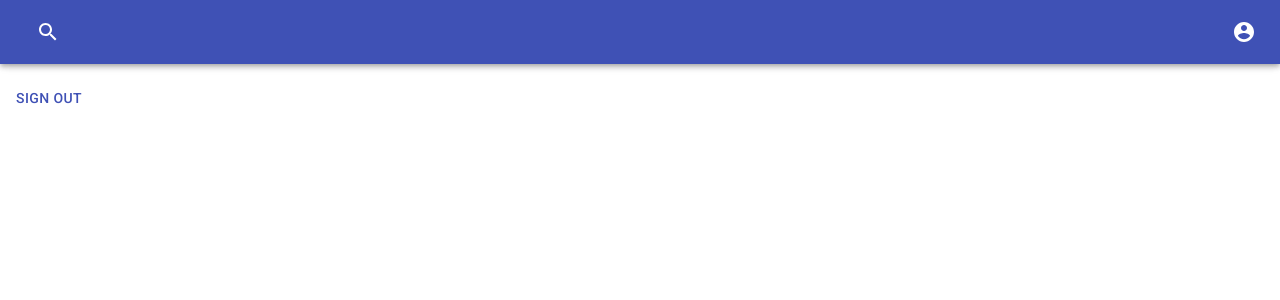
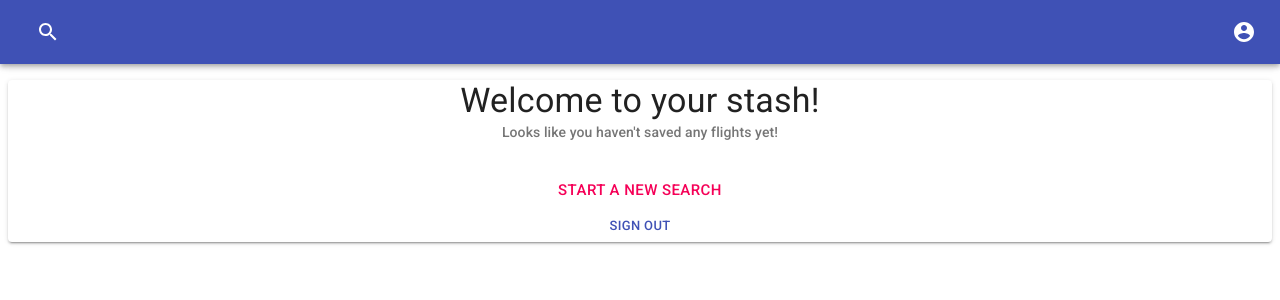
Before and after one commit to zacsolo/Flight_App, a React (Create React App) app in the folder flight_app_client/: page /user in a window 1280 px wide. Shown: the top 300 px of the page. Built offline with nearby package versions, Linux system fonts and the light colour scheme; sample sign-in values are in the browser's storage.

Commit message:
Adding and removing Flights to user. Profile  btns

```diff
--- a/flight_app_client/src/App.css
+++ b/flight_app_client/src/App.css
@@ -8,38 +8,3 @@
   padding-top: 30px;
   margin: 0;
 }
-
-.App-logo {
-  height: 40vmin;
-  pointer-events: none;
-}
-
-@media (prefers-reduced-motion: no-preference) {
-  .App-logo {
-    animation: App-logo-spin infinite 20s linear;
-  }
-}
-
-.App-header {
-  background-color: #282c34;
-  min-height: 100vh;
-  display: flex;
-  flex-direction: column;
-  align-items: center;
-  justify-content: center;
-  font-size: calc(10px + 2vmin);
-  color: white;
-}
-
-.App-link {
-  color: #61dafb;
-}
-
-@keyframes App-logo-spin {
-  from {
-    transform: rotate(0deg);
-  }
-  to {
-    transform: rotate(360deg);
-  }
-}
--- a/flight_app_client/src/App.js
+++ b/flight_app_client/src/App.js
@@ -1,17 +1,45 @@
-import React, { useContext } from 'react';
+import React, { useContext, useEffect } from 'react';
 import './App.css';
 import Home from './pages/Home';
 import ProfilePage from './pages/ProfilePage';
 import LoginPage from './pages/LoginPage';
 import NavBar from './components/NavBar';
-import { BrowserRouter, Switch, Route, Redirect } from 'react-router-dom';
+import {
+  BrowserRouter,
+  Switch,
+  Route,
+  Redirect,
+  useHistory,
+} from 'react-router-dom';
 import SignUpPage from './pages/SignUpPage';
 import { GlobalSearchStateContext } from './utils/context';
+import { useQuery } from '@apollo/client';
+import { GET_USER } from './gql/UserMutations';
+import { useApolloClient } from '@apollo/client';
 
 function App() {
-  const { isLoggedIn } = useContext(GlobalSearchStateContext);
+  const client = useApolloClient();
+  const history = useHistory();
+  const { isLoggedIn, setIsLoggedIn, setFirstSearch } = useContext(
+    GlobalSearchStateContext
+  );
+  const { error } = useQuery(GET_USER);
   console.log('LOCAL STORAGE:', localStorage);
   console.log('LOG IN STATUS:', isLoggedIn);
+
+  useEffect(() => {
+    if (error) {
+      client
+        .resetStore()
+        .then(() => {
+          localStorage.clear();
+          setFirstSearch(true);
+          setIsLoggedIn(false);
+          history.push('/search');
+        })
+        .catch((error) => console.log(error));
+    }
+  }, [error]);
 
   return (
     <BrowserRouter>
--- a/flight_app_client/src/components/FlightDisplayCard.js
+++ b/flight_app_client/src/components/FlightDisplayCard.js
@@ -28,6 +28,8 @@ export default function FlightDisplayCard({
     inboundDestination,
     cityName,
   },
+  saved,
+  removeSingleFlight,
 }) {
   const flight = {
     price,
@@ -42,6 +44,7 @@ export default function FlightDisplayCard({
     inboundDestination,
     cityName,
   };
+  console.log(saved);
   return (
     <>
       {returnDate ? (
@@ -75,7 +78,11 @@ export default function FlightDisplayCard({
               <Button color='primary' startIcon={<ShoppingCartOutlinedIcon />}>
                 Buy
               </Button>
-              <SaveFlightButton flight={flight} />
+              <SaveFlightButton
+                flight={flight}
+                saved={saved}
+                removeSingleFlight={removeSingleFlight}
+              />
               {/* <Button
                 color='secondary'
                 startIcon={<FavoriteBorderOutlinedIcon />}>
@@ -193,7 +200,11 @@ export default function FlightDisplayCard({
               <Button color='primary' startIcon={<ShoppingCartOutlinedIcon />}>
                 Buy
               </Button>
-              <SaveFlightButton flight={flight} />
+              <SaveFlightButton
+                flight={flight}
+                saved={saved}
+                removeSingleFlight={removeSingleFlight}
+              />
               {/* <Button
                 color='secondary'
                 startIcon={<FavoriteBorderOutlinedIcon />}>
--- a/flight_app_client/src/components/SaveFlightButton.js
+++ b/flight_app_client/src/components/SaveFlightButton.js
@@ -1,30 +1,60 @@
-import React, { useContext } from 'react';
+import React, { useContext, useState } from 'react';
 import FavoriteBorderOutlinedIcon from '@material-ui/icons/FavoriteBorderOutlined';
+import FavoriteIcon from '@material-ui/icons/Favorite';
+import DeleteIcon from '@material-ui/icons/Delete';
 import Button from '@material-ui/core/Button';
 import { GlobalSearchStateContext } from '../utils/context';
 import { Link } from 'react-router-dom';
 import { useMutation } from '@apollo/client';
-import { SAVE_FLIGHT_TO_USER } from '../gql/UserMutations';
+import {
+  SAVE_FLIGHT_TO_USER,
+  REMOVE_FLIGHT_FROM_USER,
+} from '../gql/UserMutations';
 
-export default function SaveFlightButton({ flight }) {
+export default function SaveFlightButton({
+  flight,
+  saved,
+  removeSingleFlight,
+}) {
   const { isLoggedIn } = useContext(GlobalSearchStateContext);
+  const [saveFeedBack, setSaveFeedback] = useState(false);
   const [saveUserFlight, { data }] = useMutation(SAVE_FLIGHT_TO_USER);
 
   const handleSave = () => {
-    console.log(flight);
-    saveUserFlight({ variables: { ...flight } }).catch((error) =>
-      console.log({ error })
-    );
+    saveUserFlight({ variables: { ...flight } })
+      .then(() => {
+        setSaveFeedback(true);
+      })
+      .catch((error) => console.log({ error }));
   };
+
+  const handleRemove = () => {
+    removeSingleFlight({
+      departureDate: flight.departureDate,
+      outboundOrigin: flight.outboundOrigin,
+      outboundDestination: flight.outboundDestination,
+    });
+  };
+
   if (data) {
     console.log(data);
   }
+
   return (
     <>
-      {isLoggedIn ? (
+      {isLoggedIn && saved ? (
         <Button
           color='secondary'
-          startIcon={<FavoriteBorderOutlinedIcon />}
+          startIcon={<DeleteIcon />}
+          onClick={() => handleRemove()}>
+          Remove
+        </Button>
+      ) : isLoggedIn && !saved ? (
+        <Button
+          color='secondary'
+          startIcon={
+            saveFeedBack ? <FavoriteIcon /> : <FavoriteBorderOutlinedIcon />
+          }
           onClick={() => handleSave()}>
           Save
         </Button>
--- a/flight_app_client/src/gql/UserMutations.js
+++ b/flight_app_client/src/gql/UserMutations.js
@@ -91,6 +91,41 @@ export const SAVE_FLIGHT_TO_USER = gql`
   }
 `;
 
+export const REMOVE_FLIGHT_FROM_USER = gql`
+  mutation removeUserFlight(
+    $departureDate: String!
+    $outboundOrigin: String!
+    $outboundDestination: String!
+  ) {
+    removeUserFlight(
+      departureDate: $departureDate
+      outboundOrigin: $outboundOrigin
+      outboundDestination: $outboundDestination
+    ) {
+      id
+      firstName
+      lastName
+      email
+      passwordHash
+      createdAt
+      savedFlights {
+        price
+        direct
+        departureDate
+        outboundCarrierName
+        cityName
+        returnDate
+        inboundCarrierName
+        outboundOrigin
+        outboundDestination
+        inboundOrigin
+        inboundDestination
+      }
+      token
+    }
+  }
+`;
+
 export const GET_USER = gql`
   query getUser {
     getUser {
--- a/flight_app_client/src/hooks/useDebounced.js
+++ b/flight_app_client/src/hooks/useDebounced.js
@@ -6,7 +6,7 @@ const useDebounced = (value) => {
   useEffect(() => {
     let timeoutId = setTimeout(() => {
       setDebouncedValue(value);
-    }, 800);
+    }, 400);
 
     return () => {
       clearTimeout(timeoutId);
--- a/flight_app_client/src/pages/ProfilePage.js
+++ b/flight_app_client/src/pages/ProfilePage.js
@@ -1,12 +1,15 @@
 import React, { useEffect, useContext } from 'react';
 import { GET_USER } from '../gql/UserMutations';
-import { Button } from '@material-ui/core';
+import { Button, Paper, Typography } from '@material-ui/core';
 import { useHistory } from 'react-router-dom';
 import { useApolloClient, useQuery } from '@apollo/client';
 import { GlobalSearchStateContext } from '../utils/context';
 import FlightDisplayCard from '../components/FlightDisplayCard';
+import { useMutation } from '@apollo/client';
+import { REMOVE_FLIGHT_FROM_USER } from '../gql/UserMutations';
 
 export default function ProfilePage() {
+  const [removeUserFlight] = useMutation(REMOVE_FLIGHT_FROM_USER);
   const { data } = useQuery(GET_USER);
   const client = useApolloClient();
   const history = useHistory();
@@ -23,28 +26,65 @@ export default function ProfilePage() {
     });
   };
 
+  const removeSingleFlight = (flight) => {
+    console.log(flight);
+    removeUserFlight({ variables: { ...flight } }).catch((error) =>
+      console.log({ error })
+    );
+  };
+
   return (
+    <div
+      className='App'
+      style={{
+        marginTop: '50px',
+        display: 'flex',
+        flexDirection: 'column',
+      }}>
+      {data && data.getUser.savedFlights.length >= 1 ? (
+        <Paper>
+          <Typography variant='h4'>Welcome to your stash!</Typography>
+          <Typography variant='subtitle2' color='textSecondary'>
+            Here's what's changed since last time
+          </Typography>
+          <Button color='primary' type='submit' onClick={logoutReset}>
+            Sign out
+          </Button>
+        </Paper>
+      ) : (
+        <Paper elevation={2}>
+          <Typography variant='h4'>Welcome to your stash!</Typography>
+          <Typography variant='subtitle2' color='textSecondary'>
+            Looks like you haven't saved any flights yet!
+          </Typography>
           <div>
-      <div style={{ marginTop: '80px' }}>
-        {data && (
-          <ul>
-            <h3>Welcome to your stash!</h3>
-            <h4>Here's whats changed since you last looked</h4>
-            <li>
-              {data.getUser.savedFlights.map((flight) => (
+            <Button
+              size='large'
+              color='secondary'
+              onClick={() => history.push('/search')}
+              style={{ marginTop: '25px' }}>
+              Start a new search
+            </Button>
+          </div>
+          <Button
+            size='small'
+            color='primary'
+            type='submit'
+            onClick={logoutReset}>
+            Sign out
+          </Button>
+        </Paper>
+      )}
+
+      {data &&
+        data.getUser.savedFlights.map((flight) => (
           <FlightDisplayCard
             flight={flight}
             key={`${flight.price}${flight.departureDate}`}
+            saved={true}
+            removeSingleFlight={removeSingleFlight}
           />
         ))}
-              <div>Flight Increased: $10 since last check</div>
-            </li>
-          </ul>
-        )}
-      </div>
-      <Button color='primary' type='submit' onClick={logoutReset}>
-        Sign out
-      </Button>
     </div>
   );
 }
```
Lines whose indentation alone changed are shown as unchanged.
